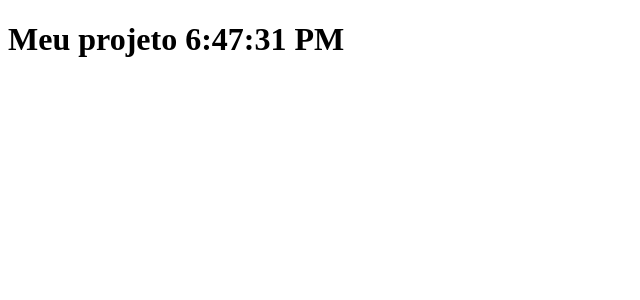
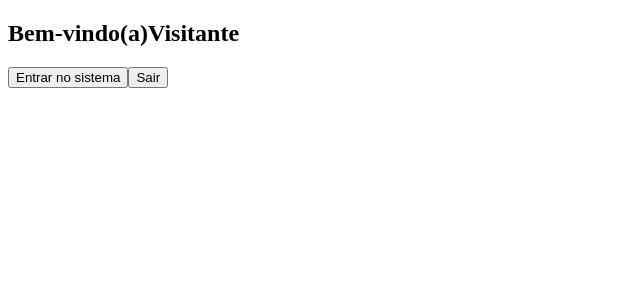
Before and after one commit to PATRICIAJUNQUEIRA/meu-app, a React (Create React App) app: page / in a window 1280 px wide. Shown: the top 300 px of the page, without its empty margins (0-640 px from the left). Built offline with nearby package versions, Linux system fonts and the light colour scheme.

Commit message:
criando eventos

```diff
--- a/src/App.js
+++ b/src/App.js
@@ -1,32 +1,13 @@
 import React, { Component} from 'react';
+import Membro from './componentes/Membro';
+
 
 class App extends Component{
-
-  constructor(props){
-    super(props);
-    this.state = {
-      hora: '00:00:00'
-     };
-  }
-
-  componentDidMount(){
-
-    setInterval(()=>{
-    this.setState({ hora: new Date().toLocaleTimeString()})
-
-    }, 1000);
-  }
-
-  componentDidUpdate(){
-    console.log('Atualizou!');
-  }
-
-
 
   render(){
     return(
       <div>
-        <h1>Meu projeto {this.state.hora}</h1>
+        <Membro nome="Visitante"/>
       </div>
     );
   }
--- /dev/null
+++ b/src/componentes/Membro/index.js
@@ -0,0 +1,33 @@
+import React, { Component } from 'react';
+
+class Membro extends Component{
+
+    constructor(props){
+        super(props);
+        this.state = {
+            nome: props.nome
+        };
+
+        this.entrar = this.entrar.bind(this);
+    }
+
+    entrar(){
+        this.setState({nome: 'Patrícia'})
+    }
+
+    render(){
+        return(
+            <div>
+                <h2>Bem-vindo(a){this.state.nome}</h2>
+                <button onClick={() => this.entrar('Patricia')}>
+                    Entrar no sistema
+                </button>
+                <button onClick={() => this.setState({nome: ''})}>
+                    Sair
+                </button>
+            </div>
+        );
+    }
+}
+
+export default Membro;
```
